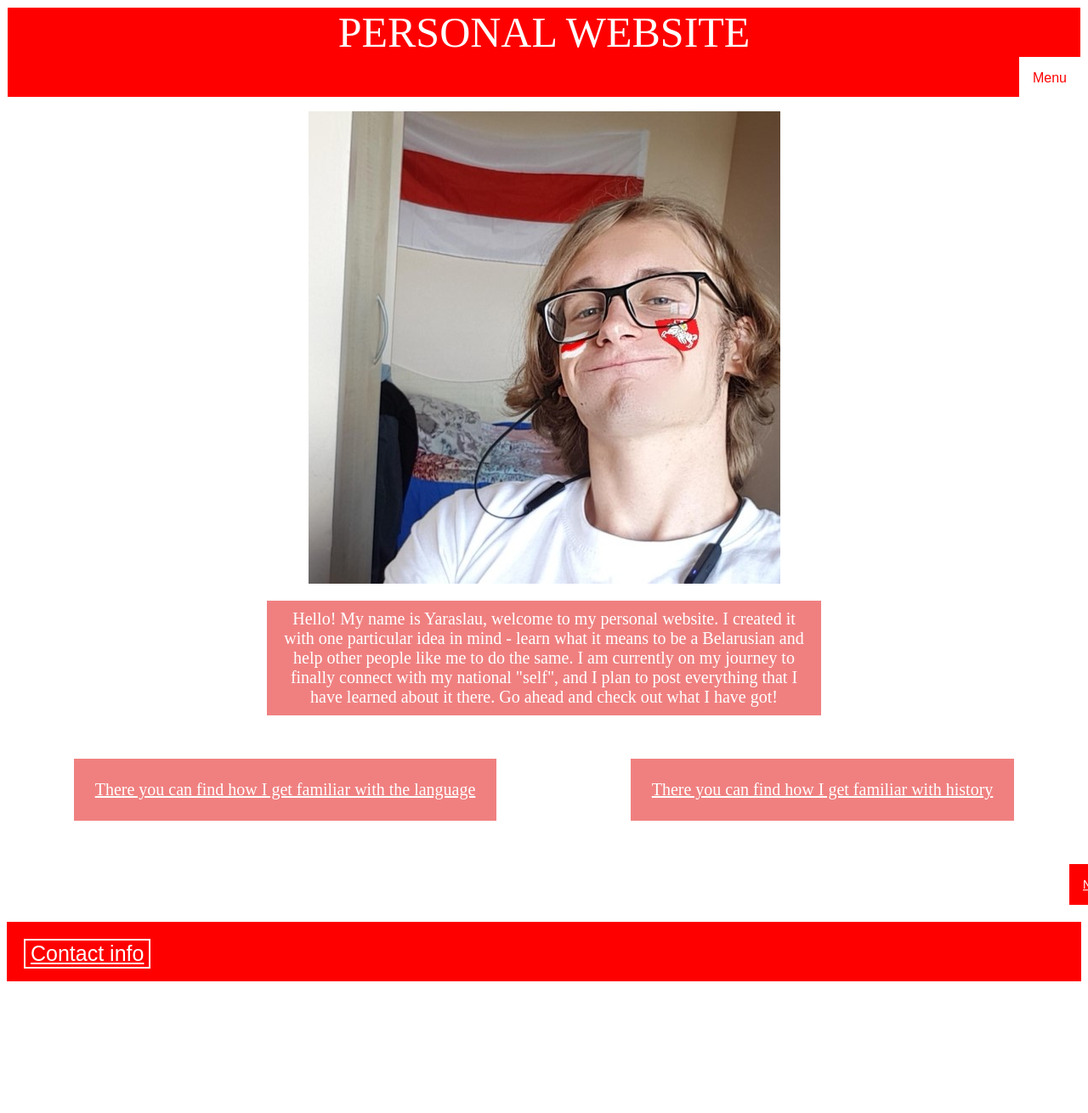
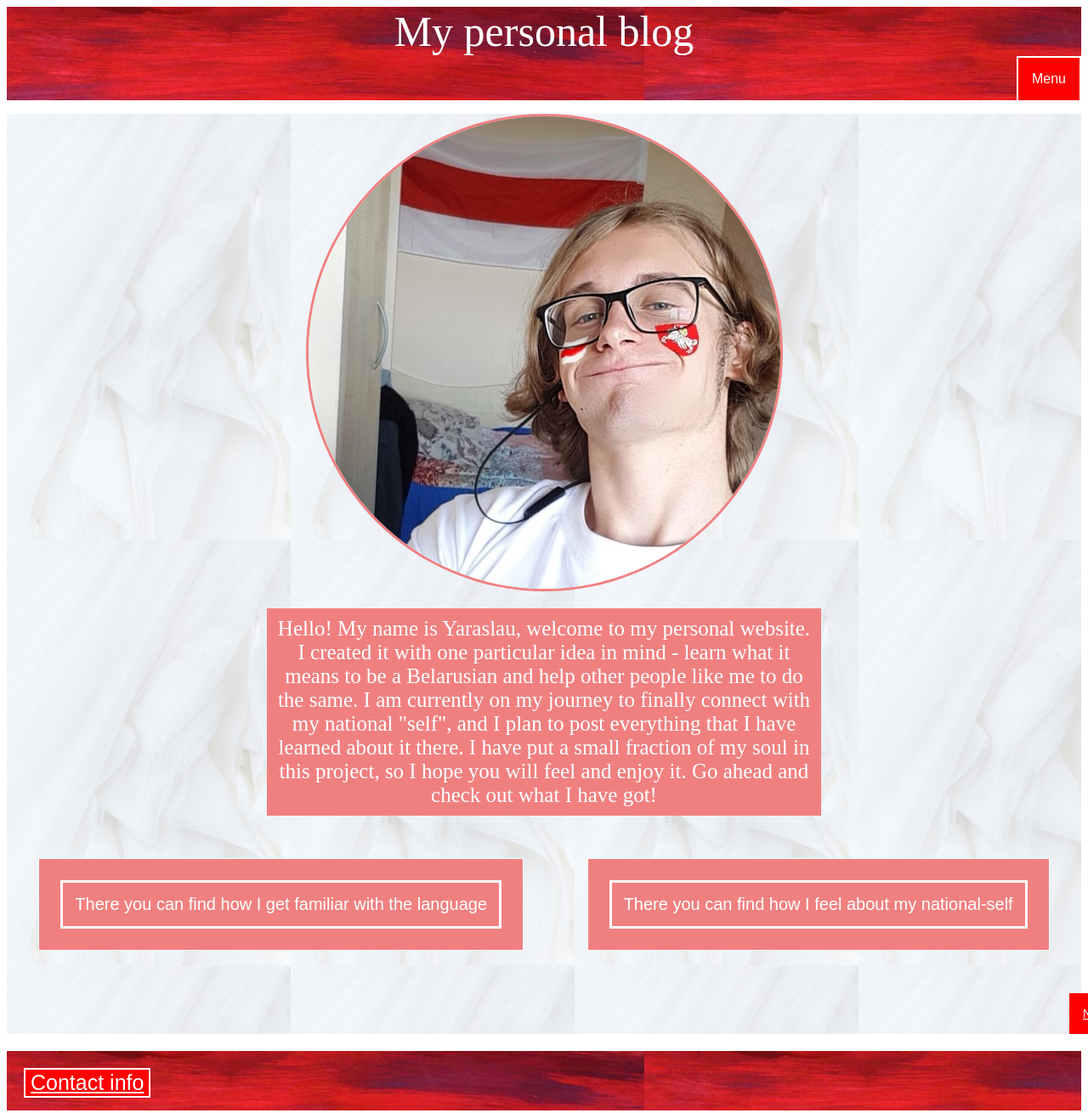
Before and after one commit to PyroDAV/PyroDAV.github.io, a plain HTML site: page index.html in a window 1280 px wide. Shown: the top 1310 px of the page at 85% size. Before the commit the page ends 1163 px from the top, so only its background shows below. Drawn offline with Linux system fonts and the light colour scheme.

Commit message:
Add files via upload

```diff
--- a/contactcss.css
+++ b/contactcss.css
@@ -1,9 +1,10 @@
 .dropbtn {
-  background-color: white;
-  color: red;
+ background-color: red;
+  color: white;
   padding: 16px;
   font-size: 16px;
-  border: none;
+  border: 2px solid white;
+  transition-duration: 0.3s;
 }
 .dropdown {
   position: relative;
@@ -23,18 +24,16 @@
 }
 .dropdown-content a:hover {background-color: red;}
 .dropdown:hover .dropdown-content {display: block;}
-.dropdown:hover .dropbtn {background-color: white;}
+.dropdown:hover .dropbtn {background-color: white; color: red;}
 #head { background-color: red;
-height: 105px;
+height: 110px;
 width: auto;
-border: 1px solid white;
+border: none;
+background-image: url('red.jpg');
 }
 .pagettl { text-align: center;
 font-size: 50px;
 color: white;}
-#footer {height: 70px;
-background-color: red;
-font-size: 20px;}
 ul { list-style-type: none;
 margin: 20px;
 padding: 20px;
@@ -54,4 +53,8 @@ font-size: 20px;}
 	.container { display: flex;
 	flex-direction: row;
 	padding: 50px;}
-	#description {display: inline-block;  padding: 50px; border: 3px solid rgb(240,128,128); font-size: 22px; color: rgb(240,128,128)}	#actualimage {display: inline-block; margin-left: 200px; border: 3px solid rgb(240,128,128); border-radius: 50%;}
+	#description {display: inline-block;  padding: 50px; border: 3px solid rgb(240,128,128); font-size: 22px; color: rgb(240,128,128)}
+	#actualimage {display: inline-block; margin-left: 200px; border: 3px solid rgb(240,128,128); border-radius: 50%;}
+	#main {background-image: url('white2.jpg');
+border: none;}
+h1 {display: inline-block;  padding: 20px; border: 3px solid rgb(240,128,128); font-size: 18px; color: rgb(240,128,128); margin-left: 50px;}
--- a/index.html
+++ b/index.html
@@ -3,7 +3,7 @@
 <body>
 <head> <link rel="stylesheet" href="personal.css"> <title> prsnl wbst </title>
 </head>
-	<header id="head"> <div class="pagettl">PERSONAL WEBSITE</div>
+	<header id="head"> <div class="pagettl"> My personal blog</div>
 	<div class="dropdown" style="float:right"> <button class="dropbtn"> Menu </button>
 		<div class="dropdown-content" style="right:0;">
 		<a href="secondpage.html">Page 1</a>
@@ -19,12 +19,12 @@
 	</p>
 	</div>
 	<div>
-	<p class="paragraph"> Hello! My name is Yaraslau, welcome to my personal website. I created it with one particular idea in mind - learn what it means to be a Belarusian and help other people like me to do the same. I am currently on my journey to finally connect with my national "self", and I plan to post everything that I have learned about it there. Go ahead and check out what I have got!
+	<p class="paragraph"> Hello! My name is Yaraslau, welcome to my personal website. I created it with one particular idea in mind - learn what it means to be a Belarusian and help other people like me to do the same. I am currently on my journey to finally connect with my national "self", and I plan to post everything that I have learned about it there. I have put a small fraction of my soul in this project, so I hope you will feel and enjoy it. Go ahead and check out what I have got!
 	</div>
 	<div id="artrow">
-	<article class="articles"> <a href="secondpage.html">There you can find how I get familiar with the language</a>
+	<article class="articles"> <a href="secondpage.html"><button class="links">There you can find how I get familiar with the language</button></a>
 	</article>
-	<article class="articles">  <a href="thirdpage.html">There you can find how I get familiar with history</a>
+	<article class="articles">  <a href="thirdpage.html"><button class="links">There you can find how I feel about my national-self</button></a>
 	</article>
 	</div>
 	</div>
--- a/personal.css
+++ b/personal.css
@@ -1,14 +1,17 @@
 #head { background-color: red;
-height: 105px;
+height: 110px;
 width: auto;
-border: 1px solid white;
+border: none;
+background-image: url('red.jpg');
 }
+#main {background-image: url('white2.jpg');
+border: none;}
 .paragraph { text-align: center;
 background-color: rgb(240,128,128);
 margin: auto;
 padding: 10px;
 width: 50%;
-font-size: 20px;
+font-size: 25px;
 color: white}
 .pagettl { text-align: center;
 font-size: 50px;
@@ -16,17 +19,19 @@ color: white;}
 #footer {height: 70px;
 background-color: red;
 font-size: 20px;
-}
+background-image: url('red.jpg');
+border: none;}
 .image {
- border: 3px solid rgb(240,128,128)
+ border: 3px solid rgb(240,128,128);
 border-radius: 50%;}
 .text { text-align: center;}
 .dropbtn {
-  background-color: white;
-  color: red;
+  background-color: red;
+  color: white;
   padding: 16px;
   font-size: 16px;
-  border: none;
+  border: 2px solid white;
+  transition-duration: 0.3s;
 }
 .dropdown {
   position: relative;
@@ -46,7 +51,7 @@ border-radius: 50%;}
 }
 .dropdown-content a:hover {background-color: red;}
 .dropdown:hover .dropdown-content {display: block;}
-.dropdown:hover .dropbtn {background-color: white;}
+.dropdown:hover .dropbtn {background-color: white; color: red;}
 .articles { display: inline;
 padding: 25px;
 margin: auto;
@@ -79,3 +84,10 @@ flex-direction: row;}
 	transition-duration: 0.3s;}
 	.frthpage:hover { background-color: white;}
 	#lowerbutton:hover { color: red;}
+	.links {  background-color: rgb(240,128,128);
+	color: white;
+	padding: 14px;
+	font-size: 20px;
+	border: 3px solid white;
+	transition-duration: 0.3s;}
+	.links:hover {background-color: white; color: red;}
--- a/scpagecss.css
+++ b/scpagecss.css
@@ -1,9 +1,10 @@
 .dropbtn {
-  background-color: white;
-  color: red;
+ background-color: red;
+  color: white;
   padding: 16px;
   font-size: 16px;
-  border: none;
+  border: 2px solid white;
+  transition-duration: 0.3s;
 }
 .dropdown {
   position: relative;
@@ -23,16 +24,18 @@
 }
 .dropdown-content a:hover {background-color: red;}
 .dropdown:hover .dropdown-content {display: block;}
-.dropdown:hover .dropbtn {background-color: white;}
+.dropdown:hover .dropbtn {background-color: white; color: red;}
 #head { background-color: red;
-height: 105px;
+height: 110px;
 width: auto;
-border: 1px solid white;}
+border: none;
+background-image: url('red.jpg');}
 #footer {height: 70px;
 background-color: red;
 font-size: 20px;
 color: white;
-margin-top: 50px;}
+margin-top: 70px;
+background-image: url('red.jpg');}
 .pagettl { text-align: center;
 font-size: 50px;
 color: white;}
@@ -57,7 +60,8 @@ font-size: 20px;
 color: white}
 #langinfo { text-align: center;
 margin-top: 50px;
-font-size: 20px;}
+font-size: 20px;
+display: none;}
 .chckout {position: relative; background-color: rgb(240,128,128);
 	padding: none;
 	font-size: 17px;
@@ -164,3 +168,6 @@ a { color: white;}
 	#lowerbutton:hover { color: red;}
 	#homebutton:hover { color: red;}
 	#nextbutton:hover { color: red;}
+	#litinfo {display:none;}
+	#main {background-image: url('white2.jpg');
+border: none;}
--- a/thirdcss.css
+++ b/thirdcss.css
@@ -12,11 +12,12 @@
 	.homelnk:hover { background-color: white;
 	color: red;}
 	.dropbtn {
-  background-color: white;
-  color: red;
+  background-color: red;
+  color: white;
   padding: 16px;
   font-size: 16px;
-  border: none;
+  border: 2px solid white;
+  transition-duration: 0.3s;
 }
 .dropdown {
   position: relative;
@@ -36,16 +37,18 @@
 }
 .dropdown-content a:hover {background-color: red;}
 .dropdown:hover .dropdown-content {display: block;}
-.dropdown:hover .dropbtn {background-color: white;}
+.dropdown:hover .dropbtn {background-color: white; color: red;}
 #head { background-color: red;
-height: 105px;
+height: 110px;
 width: auto;
-border: 1px solid white;}
+border: none;
+background-image: url('red.jpg');}
 #footer {height: 70px;
 background-color: red;
 font-size: 20px;
 color: white;
-margin-top: 50px;}
+margin-top: 90px;
+background-image: url('red.jpg');}
 .pagettl { text-align: center;
 font-size: 50px;
 color: white;}
@@ -61,6 +64,24 @@ a { color: white;}
 		#lowerbutton:hover { color: red;}
 	#homebutton:hover { color: red;}
 	#nextbutton:hover { color: red;}
-	h2 { text-align: center; background-color: rgb(240,128,128); border: 3px solid white; color: white;}
+	h2 { padding: 15px; text-align: center; background-color: rgb(240,128,128); border: 3px solid white; color: white;}
 	#flagimg { border: 3px solid rgb(240,128,128); border-radius: 50%; height: 650px; width: 650px;}
 .txt {text-align: center;}
+#pcfullness { background-image: url('peacefulness.jpg'); border: 3px solid rgb(240,128,128); padding: auto; color: white; font-size: 20px; margin-top: 30px; text-align: center; }
+#snsofunt {background-image: url('unity.jpg');  border: 3px solid rgb(240,128,128); padding: auto;  color: white; font-size: 20px; margin-top: 30px; text-align: center;}
+#friendliness {background-image: url('friends.jpg');  border: 3px solid rgb(240,128,128); padding: auto;  color: white; font-size: 20px; margin-top: 30px; text-align: center; margin-bottom: 20px;}
+.chckout {position: relative; background-color: rgb(240,128,128);
+	padding: none;
+	font-size: 19px;
+	border: none;
+	vertical-align: middle;
+	color: white;
+	transition-duration: 0.3s;}
+	.chckout:hover { background-color: white;
+	color: red;}
+	.traits {background-color: rgb(240,128,128);}
+	h3 {margin-left: 500px; margin-right: 500px;}
+	#langinfo {display: none;}
+	#kek {display: none;}
+	#main {background-image: url('white2.jpg');
+border: none;}
```
Also changed, not shown: contactinfo.html (+1 -0 lines), secondpage.html (+1 -1 lines), thirdpage.html (+32 -5 lines), book.jpg, friends.jpg (added), peacefulness.jpg (added), red.jpg (added), unity.jpg (added), white2.jpg (added).
